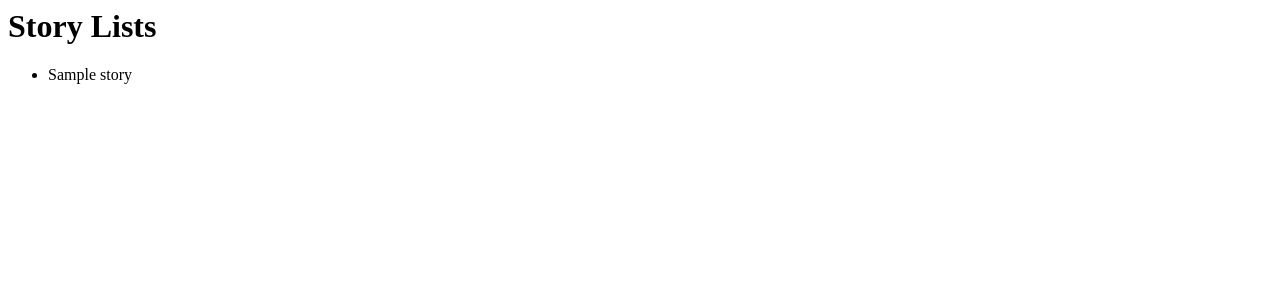
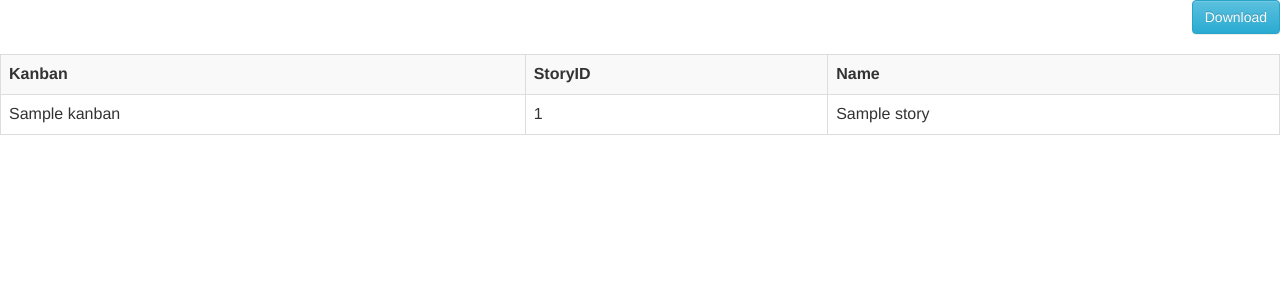
Before and after one commit to crizzo71/my-first-blog, a Python web app: template blog/Templates/blog/story_list.html in a window 1280 px wide. Shown: the top 300 px of the page. Run offline with Jinja, Linux system fonts and the light colour scheme; the template is opened without the code that fills it: most values are stand-ins (such as "Sample title", 1, 10 or a date in 2020); some libraries are stand-ins or nearby versions.

Commit message:
Adding code

```diff
--- a/blog/Templates/blog/story_list.html
+++ b/blog/Templates/blog/story_list.html
@@ -1,12 +1,51 @@
 <html>
   <head>
+<script src="https://ajax.googleapis.com/ajax/libs/jquery/1.12.4/jquery.min.js"> </script>
+    <!-- Latest compiled and minified CSS -->
+<link rel="stylesheet" href="https://maxcdn.bootstrapcdn.com/bootstrap/3.3.7/css/bootstrap.min.css" integrity="sha384-BVYiiSIFeK1dGmJRAkycuHAHRg32OmUcww7on3RYdg4Va+PmSTsz/K68vbdEjh4u" crossorigin="anonymous">
+
+<!-- Optional theme -->
+<link rel="stylesheet" href="https://maxcdn.bootstrapcdn.com/bootstrap/3.3.7/css/bootstrap-theme.min.css" integrity="sha384-rHyoN1iRsVXV4nD0JutlnGaslCJuC7uwjduW9SVrLvRYooPp2bWYgmgJQIXwl/Sp" crossorigin="anonymous">
+
+<!-- Latest compiled and minified JavaScript -->
+<script src="https://maxcdn.bootstrapcdn.com/bootstrap/3.3.7/js/bootstrap.min.js" integrity="sha384-Tc5IQib027qvyjSMfHjOMaLkfuWVxZxUPnCJA7l2mCWNIpG9mGCD8wGNIcPD7Txa" crossorigin="anonymous"></script>
+
+
   </head>
   <body>
-      <h1> Story Lists </h1>
-          {%for story in stories %}
-        <ul>
-          <li> {{story}} </li>
-        </ul>
+    <button type="button" id="btnPizza" class="btn btn-info" style ="float:right;margin-bottom:20px;"> Download </button>
+    <div id="table_wrapper">
+      <table class='table table-striped table-bordered'>
+        <tr>
+          <th> Kanban </th>
+          <th> StoryID </th>
+          <th> Name </th>
+        </tr>
+        {% for story in stories %}
+        <tr>
+          <td>{{story.Kanban}}</td>
+          <td>{{story.id}}</td>
+          <td>{{story.name}}</td>
+        </tr>
         {% endfor %}
+      </table>
+    </div>
+<script>
+$(document).ready(function(){
+  $('#btnPizza').click(function(e) {
+    e.preventDefault();
+
+    var data_type = 'data:application/vnd.ms-excel';
+    var table_div = document.getElementById('table_wrapper');
+    var table_html = table_div.outerHTML.replace(/ /g, '%20');
+
+    var a = document.createElement('a');
+    a.href = data_type + ', ' + table_html;
+    a.download = 'exported_table_.xls';
+    a.click();
+  });
+});
+</script>
   </body>
+
 </html>
--- a/blog/urls.py
+++ /dev/null
@@ -1,5 +0,0 @@
-from django.conf.urls import urls
-from . import views
-urlpatterns =[
-    url(r'^$', views.story_list, name='story_list'),
-]
--- a/mysite/urls.py
+++ b/mysite/urls.py
@@ -19,5 +19,5 @@ from blog import views
 
 urlpatterns = [
     url(r'^admin/', admin.site.urls),
-    url(r'^$', views.story_list, name='story_list'),
+    url(r'^$', views.story_list,name='story_list'),
 ]
--- a/myvenv/pip-selfcheck.json
+++ b/myvenv/pip-selfcheck.json
@@ -1 +1 @@
-{"last_check":"2017-03-16T18:32:07Z","pypi_version":"9.0.1"}
+{"last_check":"2017-05-05T17:18:49Z","pypi_version":"9.0.1"}
```
Also changed, not shown: blog/utils.py (+9 -3 lines), blog/views.py (+14 -7 lines), wksprj.py (added, +9 -0 lines), 3 other files.
